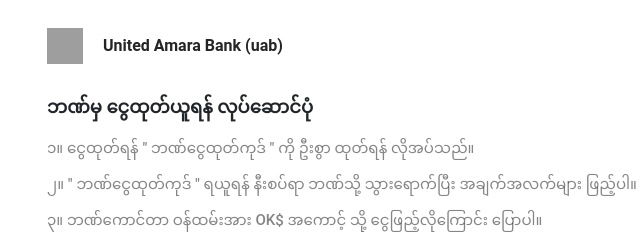
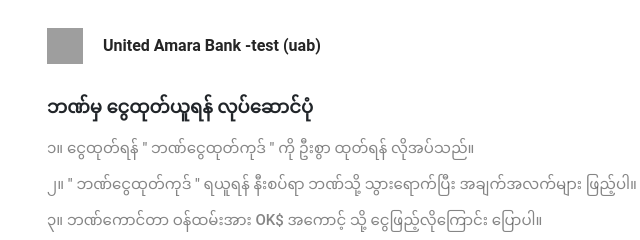
Before and after one commit to pavithraokdollar/otcinstruction-unicode, a plain HTML site: page index.html in a window 1280 px wide. Shown: the top 240 px of the page, 39-679 px from the left. Drawn offline with nearby package versions, Linux system fonts and the light colour scheme; grey boxes are pictures that could not be loaded.

Commit message:
Update index.html

```diff
--- a/index.html
+++ b/index.html
@@ -19,7 +19,7 @@
             <img src="https://ok-dollarflags.s3.ap-southeast-1.amazonaws.com/walleticons/uab+logo.png" alt="">
         </div>
         <div class="title">
-            <h1>United Amara Bank (uab)</h1>
+            <h1>United Amara Bank -test (uab)</h1>
         </div>
     </div>
 
```
